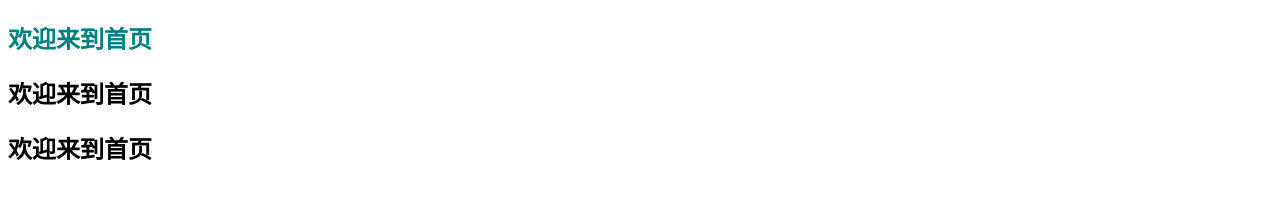
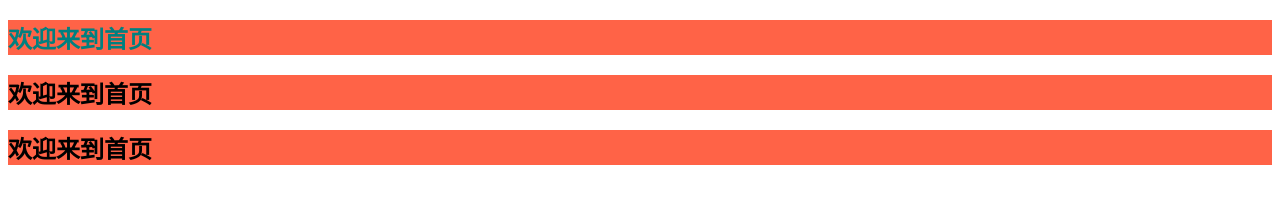
Before and after one commit to ZhujiangNEWtown/git-work, a plain HTML site: page index.html in a window 1280 px wide. Drawn offline with Linux system fonts and the light colour scheme.

Commit message:
develop第一次提交

```diff
--- /dev/null
+++ b/index.css
@@ -0,0 +1,3 @@
+h2 {
+    background-color: tomato;
+}
--- a/index.html
+++ b/index.html
@@ -5,6 +5,7 @@
     <meta charset="UTF-8">
     <meta name="viewport" content="width=device-width, initial-scale=1.0">
     <title>Document</title>
+    <link rel="stylesheet" href="./index.css">
     <script src="./index.js"></script>
 </head>
 
```
